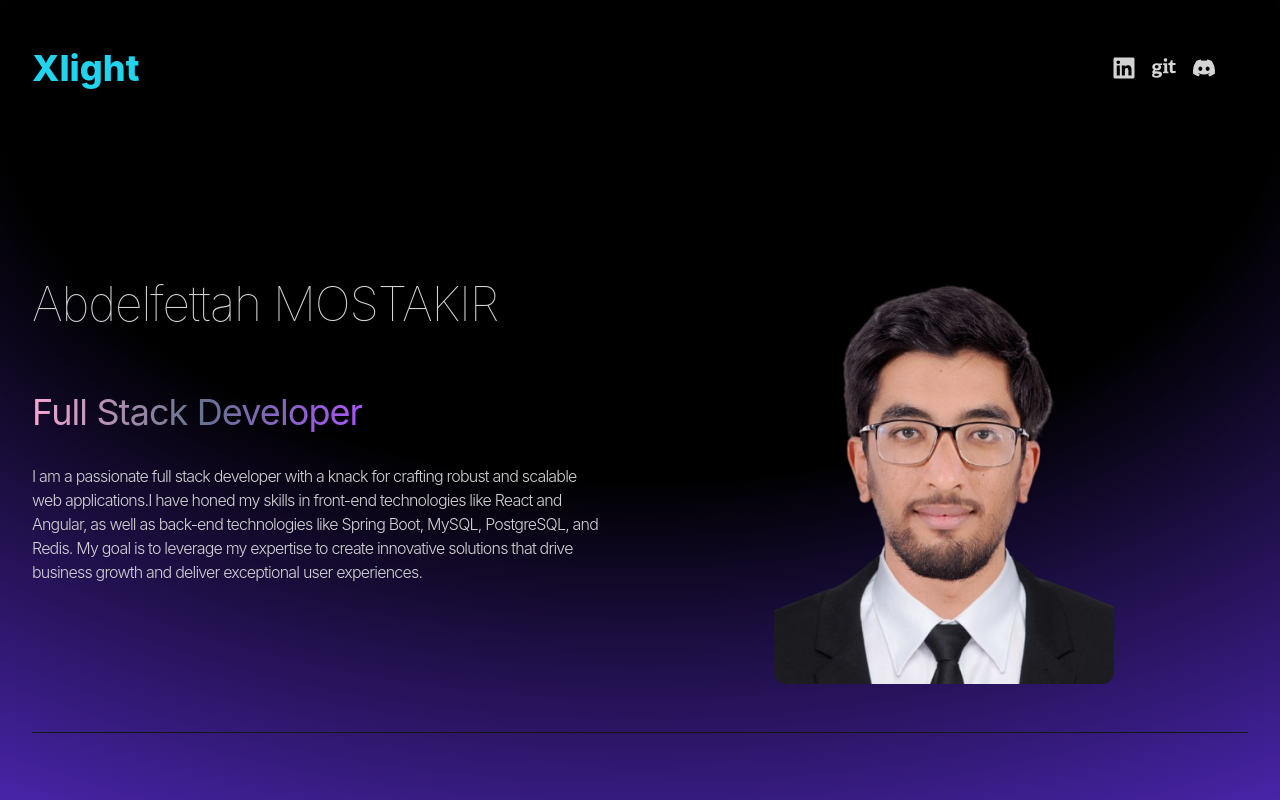
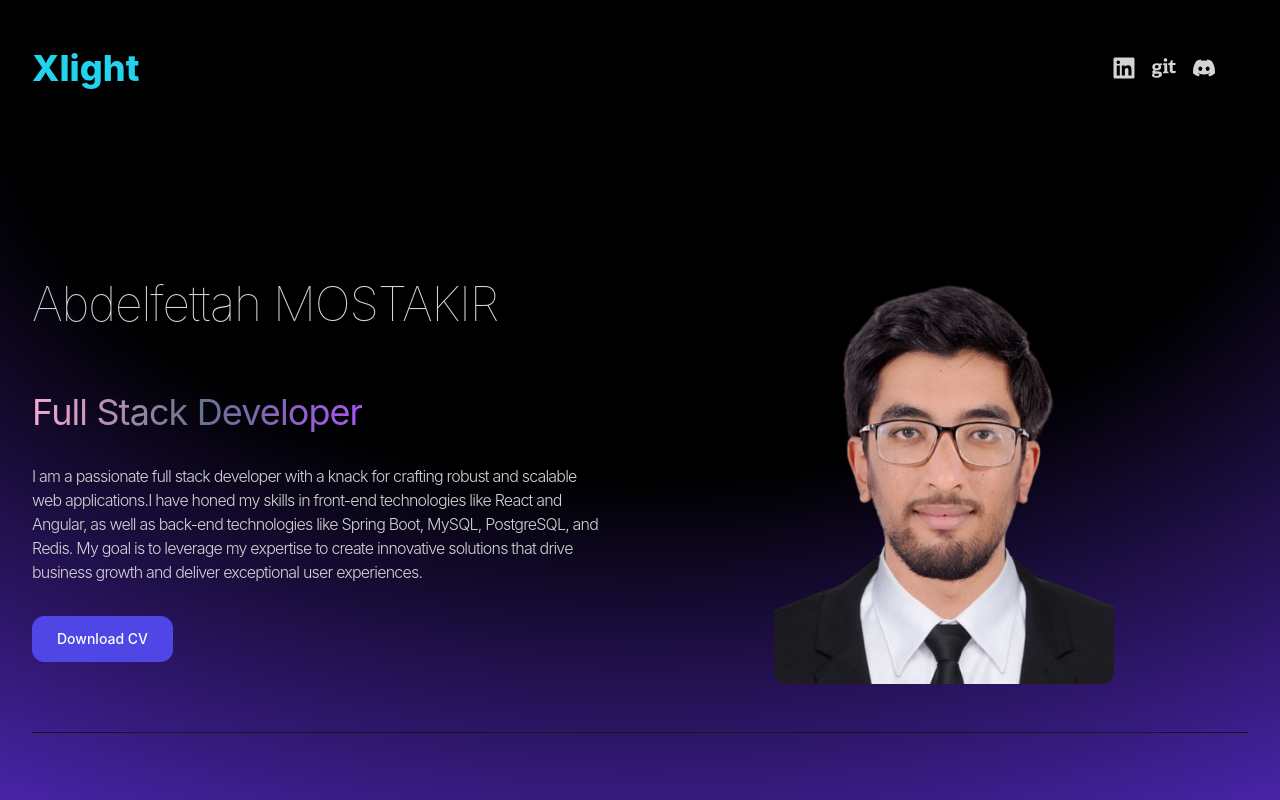
Before and after one commit to Xliight/My-portfolio, a React (Vite) app: page / in a window 1280 px wide. Shown: the top 800 px of the page. Built offline with nearby package versions, Linux system fonts and the light colour scheme; a web font is replaced by a local one.

Commit message:
Add cv button

```diff
--- a/src/componenets/Hero.jsx
+++ b/src/componenets/Hero.jsx
@@ -26,7 +26,12 @@ const Hero = () => {
                     initial='hidden' animate='visible'
                     className='my-2 max-w-xl py-6 font-light tracking-tighter'>
                       {HERO_CONTENT}
+
                     </motion.p>
+                    <a className="inline-block rounded-xl border border-indigo-600 bg-indigo-600 px-6 py-3 text-sm font-medium text-white hover:bg-transparent hover:text-green-500 focus:outline-none focus:ring active:text-indigo-500"
+                        href="/cv.pdf"
+                      >
+                        Download CV</a>
                 </div>
             </div>
             <div className=" m-auto h-[500px] lg:w-1/2 lg:p-8  ">
```
Also changed, not shown: 1 other file (tests, documents, lock files or other folders).
